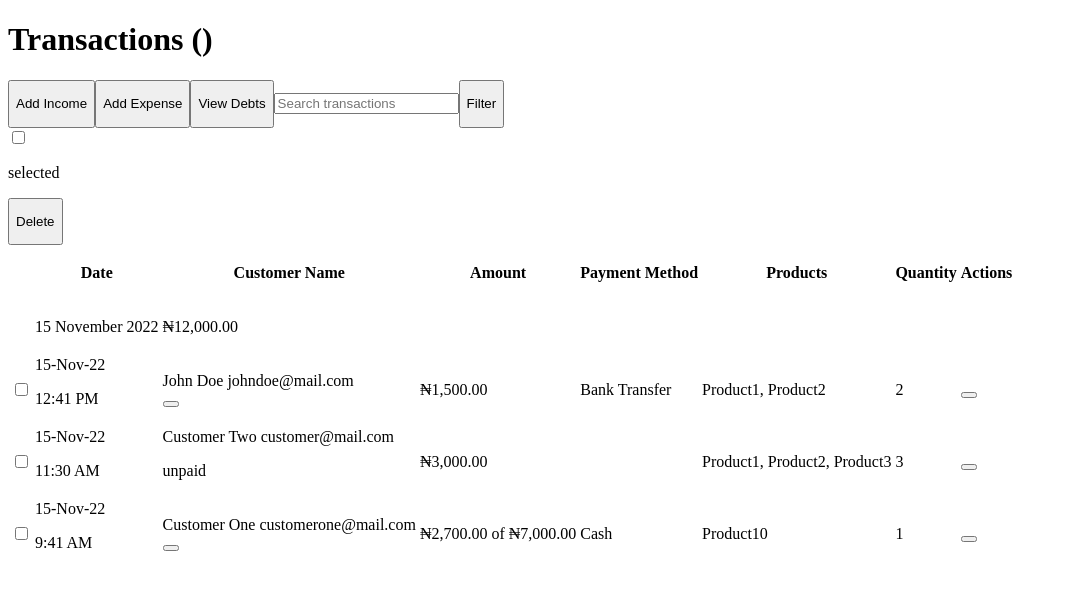
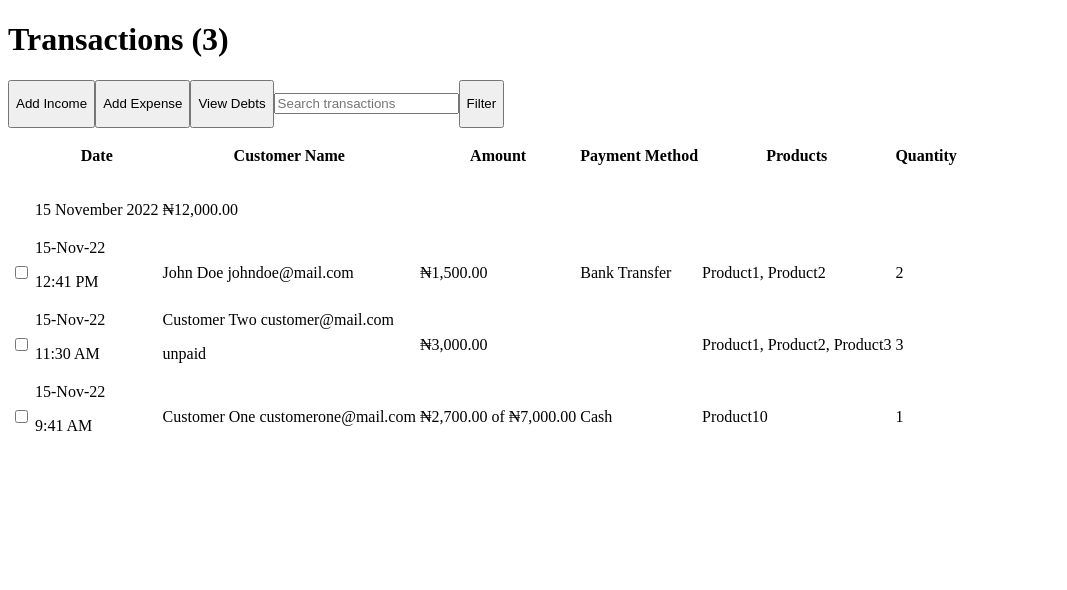
Before and after one commit to JJenus/bola-code-test, a Vue app: page / in a window 1280 px wide. Shown: the top 590 px of the page, without its empty margins (0-1067 px from the left). Built offline with nearby package versions, Linux system fonts and the light colour scheme.

Commit message:
Expense form updated

```diff
--- a/src/views/TransactionList.vue
+++ b/src/views/TransactionList.vue
@@ -1,5 +1,5 @@
 <template>
-  <h1>Transactions ({{}})</h1>
+  <h1>Transactions (3)</h1>
   <div>
     <div>
       <button>
@@ -19,19 +19,6 @@
         <p>Filter</p>
       </button>
     </div>
-
-    <transition name="slide" appear mode="out-in">
-      <div>
-        <input type="checkbox" />
-        <p>
-          <span>{{}} selected</span>
-        </p>
-
-        <button>
-          <p>Delete</p>
-        </button>
-      </div>
-    </transition>
 
     <div>
       <table>
@@ -68,9 +55,6 @@
                 <p>Quantity</p>
               </span>
             </th>
-            <th>
-              <p>Actions</p>
-            </th>
           </tr>
         </thead>
 
@@ -91,7 +75,6 @@
             <td></td>
             <td></td>
             <td></td>
-            <td></td>
           </tr>
 
           <tr>
@@ -104,13 +87,9 @@
             </td>
             <td>
               <div>
-                <div>
-                  <span> John Doe </span>
+                <span> John Doe </span>
 
-                  <span> johndoe@mail.com </span>
-                </div>
-
-                <button></button>
+                <span> johndoe@mail.com </span>
               </div>
             </td>
             <td>
@@ -121,9 +100,6 @@
               <p>Product1, Product2</p>
             </td>
             <td>2</td>
-            <td>
-              <button></button>
-            </td>
           </tr>
           <tr>
             <td>
@@ -154,9 +130,6 @@
               <p>Product1, Product2, Product3</p>
             </td>
             <td>3</td>
-            <td>
-              <button></button>
-            </td>
           </tr>
           <tr>
             <td>
@@ -168,13 +141,9 @@
             </td>
             <td>
               <div>
-                <div>
-                  <span> Customer One </span>
+                <span> Customer One </span>
 
-                  <span> customerone@mail.com </span>
-                </div>
-
-                <button></button>
+                <span> customerone@mail.com </span>
               </div>
             </td>
             <td>
@@ -188,9 +157,6 @@
               <p>Product10</p>
             </td>
             <td>1</td>
-            <td>
-              <button></button>
-            </td>
           </tr>
         </tbody>
       </table>
```
Also changed, not shown: src/components/CreateExpenseForm.vue (renamed from src/components/AddExpense.vue, +3 -17 lines), 1 other file (tests, documents, lock files or other folders).
